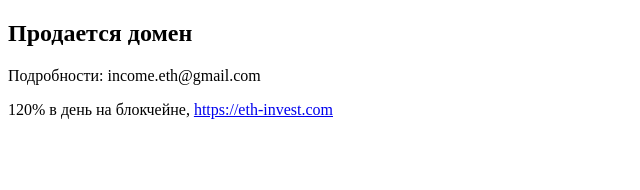
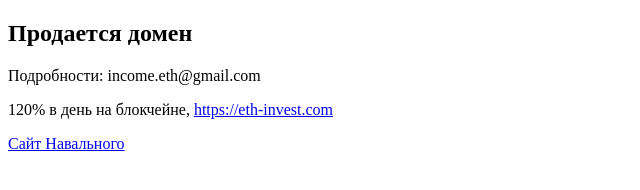
Before and after one commit to eth-products/trrending.today, a plain HTML site: page index.html in a window 1280 px wide. Shown: the whole page, without its empty margins (0-640 px from the left). Drawn offline with Linux system fonts and the light colour scheme.

Commit message:
add description

```diff
--- a/index.html
+++ b/index.html
@@ -9,6 +9,7 @@
 <h2>Продается домен</h2>
 <p>Подробности: <span>income.eth@gmail.com</span></p>
 <p>120% в день на блокчейне, <a href="https://eth-invest.com" target="_blank">https://eth-invest.com</a></p>
+<a href="https://trrrending.today" target="_blank">Сайт Навального</a>
 
 <!-- Yandex.Metrika counter -->
 <script type="text/javascript" >
```
